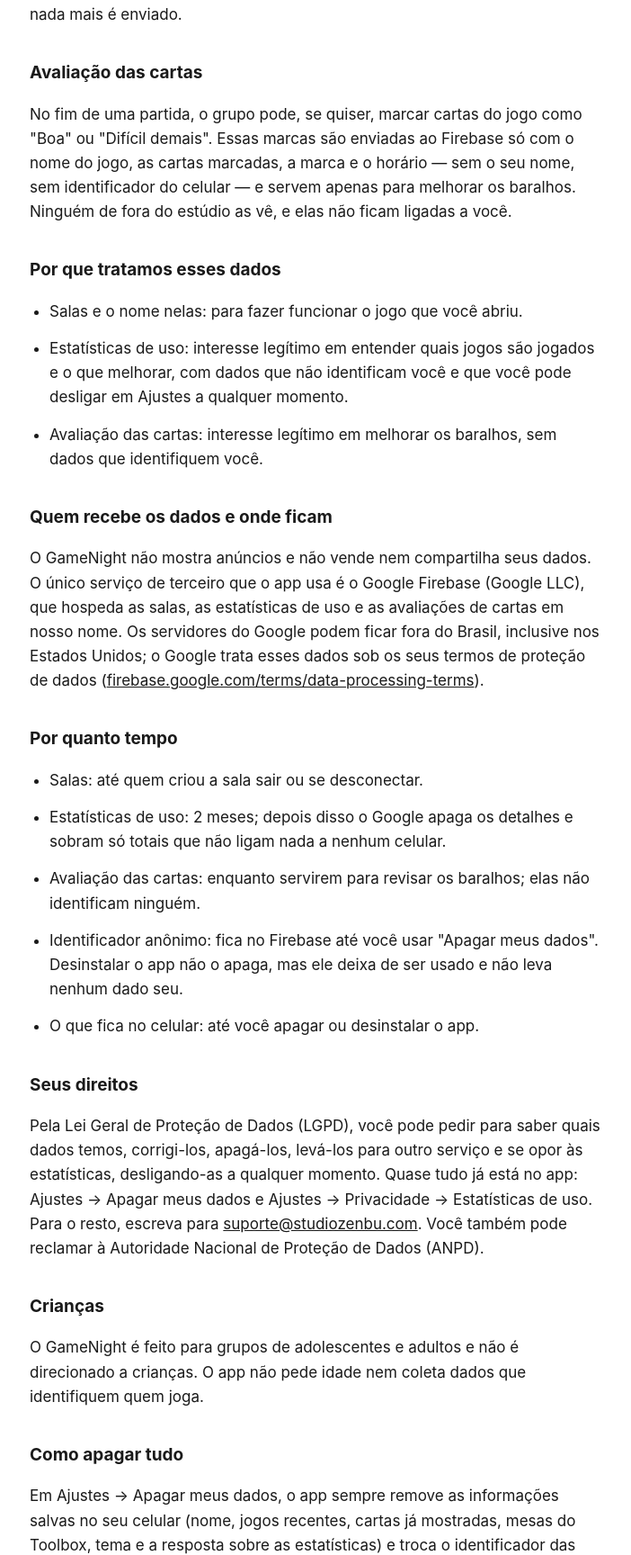
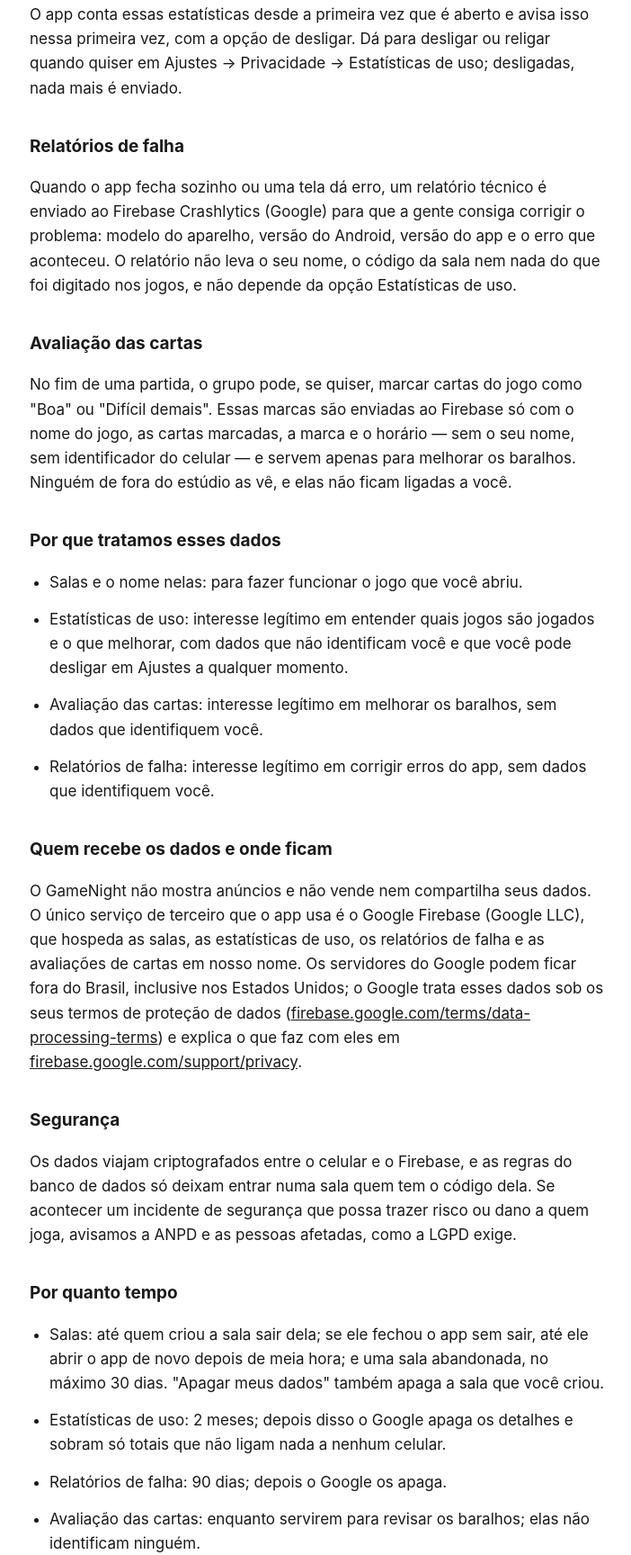
Before and after one commit to Studio-Zenbu/studio-zenbu.github.io, a plain HTML site: page gamenight/privacy.html in a window 1280 px wide. Shown: the part 2223-3951 px from the top of the page at 90% size, without its empty margins (287-989 px from the left). Drawn offline with Linux system fonts and the light colour scheme.

Commit message:
docs(gamenight): privacy policy covers crash reports, room lifetime and security

```diff
--- a/gamenight/privacy.html
+++ b/gamenight/privacy.html
@@ -109,15 +109,18 @@
   <p>
     Quando quem criou a sala sai dela, a sala inteira é apagada do Firebase na
     hora, com o nome de todo mundo que estava nela. Se quem criou a sala
-    fechar o app, ou se o celular dele desligar ou perder a conexão, o
-    Firebase apaga a sala sozinho assim que percebe que ele saiu.
+    fechar o app sem sair dela, ou se o celular dele desligar ou perder a
+    conexão, a sala fica esperando ele voltar; se ele ficar mais de meia hora
+    fora, ela é apagada quando ele abrir o app de novo. Uma sala que ninguém retomou é apagada por nós em no
+    máximo 30 dias.
   </p>
   <p style="margin-bottom:0">
     Usar "Apagar meus dados" (veja abaixo) sempre limpa tudo o que o app
     salvou no seu celular. Se houver uma sessão anônima ativa, ela é encerrada
     e o app pede ao Firebase para apagar esse identificador; sem internet, ela
-    é só encerrada neste celular. Um nome que ainda estiver em uma sala aberta
-    some junto com a sala.
+    é só encerrada neste celular. Com internet, isso também apaga a sala que
+    você criou e tira o seu nome da sala de outra pessoa; um nome que ainda
+    ficar em uma sala aberta some junto com a sala.
   </p>
 </div>
 
@@ -144,6 +147,15 @@
   desligadas, nada mais é enviado.
 </p>
 
+<h2>Relatórios de falha</h2>
+<p>
+  Quando o app fecha sozinho ou uma tela dá erro, um relatório técnico é
+  enviado ao Firebase Crashlytics (Google) para que a gente consiga corrigir
+  o problema: modelo do aparelho, versão do Android, versão do app e o erro
+  que aconteceu. O relatório não leva o seu nome, o código da sala nem nada
+  do que foi digitado nos jogos, e não depende da opção Estatísticas de uso.
+</p>
+
 <h2>Avaliação das cartas</h2>
 <p>
   No fim de uma partida, o grupo pode, se quiser, marcar cartas do jogo como
@@ -161,24 +173,39 @@
     pode desligar em Ajustes a qualquer momento.</li>
   <li>Avaliação das cartas: interesse legítimo em melhorar os baralhos, sem
     dados que identifiquem você.</li>
+  <li>Relatórios de falha: interesse legítimo em corrigir erros do app, sem
+    dados que identifiquem você.</li>
 </ul>
 
 <h2>Quem recebe os dados e onde ficam</h2>
 <p>
   O GameNight não mostra anúncios e não vende nem compartilha seus dados. O
   único serviço de terceiro que o app usa é o Google Firebase (Google LLC),
-  que hospeda as salas, as estatísticas de uso e as avaliações de cartas em
+  que hospeda as salas, as estatísticas de uso, os relatórios de falha e as avaliações de cartas em
   nosso nome. Os servidores do Google podem ficar fora do Brasil, inclusive
   nos Estados Unidos; o Google trata esses dados sob os seus termos de
   proteção de dados
-  (<a href="https://firebase.google.com/terms/data-processing-terms">firebase.google.com/terms/data-processing-terms</a>).
+  (<a href="https://firebase.google.com/terms/data-processing-terms">firebase.google.com/terms/data-processing-terms</a>)
+  e explica o que faz com eles em
+  <a href="https://firebase.google.com/support/privacy">firebase.google.com/support/privacy</a>.
+</p>
+
+<h2>Segurança</h2>
+<p>
+  Os dados viajam criptografados entre o celular e o Firebase, e as regras do
+  banco de dados só deixam entrar numa sala quem tem o código dela. Se
+  acontecer um incidente de segurança que possa trazer risco ou dano a quem
+  joga, avisamos a ANPD e as pessoas afetadas, como a LGPD exige.
 </p>
 
 <h2>Por quanto tempo</h2>
 <ul>
-  <li>Salas: até quem criou a sala sair ou se desconectar.</li>
+  <li>Salas: até quem criou a sala sair dela; se ele fechou o app sem sair,
+    até ele abrir o app de novo depois de meia hora; e uma sala abandonada, no máximo
+    30 dias. "Apagar meus dados" também apaga a sala que você criou.</li>
   <li>Estatísticas de uso: 2 meses; depois disso o Google apaga os
     detalhes e sobram só totais que não ligam nada a nenhum celular.</li>
+  <li>Relatórios de falha: 90 dias; depois o Google os apaga.</li>
   <li>Avaliação das cartas: enquanto servirem para revisar os baralhos; elas
     não identificam ninguém.</li>
   <li>Identificador anônimo: fica no Firebase até você usar "Apagar meus
@@ -201,8 +228,9 @@
 <h2>Crianças</h2>
 <p>
   O GameNight é feito para grupos de adolescentes e adultos e não é
-  direcionado a crianças. O app não pede idade nem coleta dados que
-  identifiquem quem joga.
+  direcionado a crianças. O app não pede idade e não coleta nome
+  completo, e-mail, telefone nem localização exata: só o apelido que você digita e
+  o identificador anônimo descritos acima.
 </p>
 
 <h2>Como apagar tudo</h2>
```
